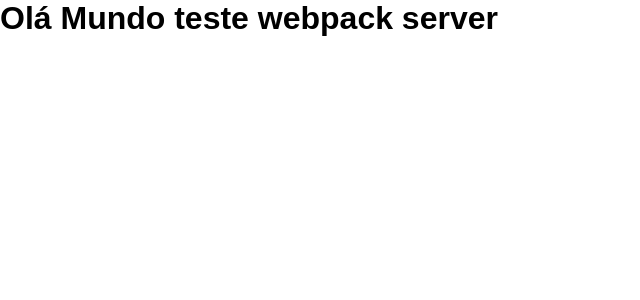
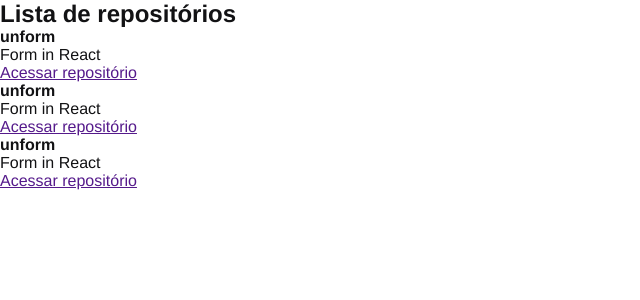
Before and after one commit to PauloGrijp/github-explore, a React app: page / in a window 1280 px wide. Shown: the top 300 px of the page, without its empty margins (0-640 px from the left). Built offline with nearby package versions, Linux system fonts and the light colour scheme.

Commit message:
criando estrutura de component RepositoryList

```diff
--- a/src/App.jsx
+++ b/src/App.jsx
@@ -1,5 +1,8 @@
+import { RepositoryList } from './components/RepositoryList'
 import './styles/global.scss'
 
 export function App() {
-  return <h1>Olá Mundo teste webpack server</h1>
+  return (
+    <RepositoryList />
+  )
 }
--- /dev/null
+++ b/src/components/RepositoryList.jsx
@@ -0,0 +1,28 @@
+export function RepositoryList() {
+  return (
+    <section className="repository-list">
+      <h1>Lista de repositórios</h1>
+
+      <ul>
+        <li>
+          <strong>unform</strong>
+          <p>Form in React</p>
+
+          <a href=""> Acessar repositório</a>
+        </li>
+        <li>
+          <strong>unform</strong>
+          <p>Form in React</p>
+
+          <a href=""> Acessar repositório</a>
+        </li>
+        <li>
+          <strong>unform</strong>
+          <p>Form in React</p>
+
+          <a href=""> Acessar repositório</a>
+        </li>
+      </ul>
+    </section>
+  )
+}
--- a/src/styles/global.scss
+++ b/src/styles/global.scss
@@ -5,5 +5,6 @@
 }
 
 body {
-  font-family: Arial, Helvetica, sans-serif;
+  font: 16px "Helvetica Neue", Arial, sans-serif;
+  color: #121214;
 }
```
